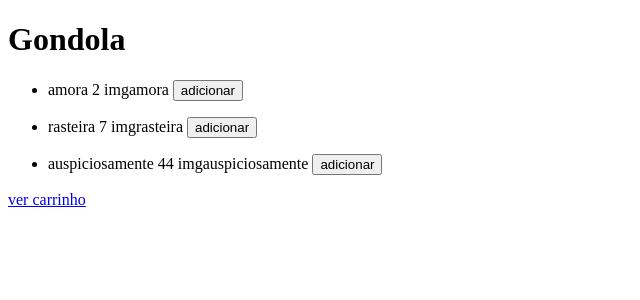
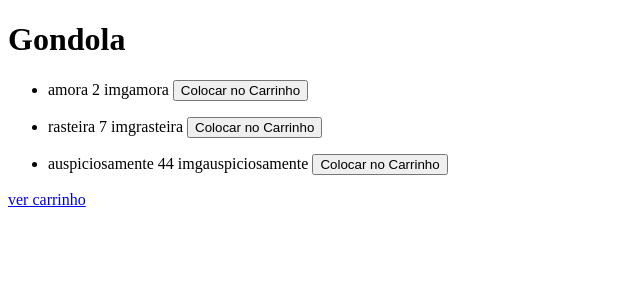
Before and after one commit to itacirgabral/contextreducer, a React (Create React App) app: page / in a window 1280 px wide. Shown: the top 300 px of the page, without its empty margins (0-640 px from the left). Built offline with nearby package versions, Linux system fonts and the light colour scheme.

Commit message:
handle clicks

```diff
--- a/src/pages/carrinho.js
+++ b/src/pages/carrinho.js
@@ -3,6 +3,7 @@ import { Link } from 'react-router-dom'
 
 
 const Carrinho = ({state, dispatch, action}) => {
+  const handleTirarClick = id => () => dispatch(action.tiraDoCarrinho({ id }))
   return <>
     <p>Carrinho</p>
     <ul>
@@ -12,7 +13,7 @@ const Carrinho = ({state, dispatch, action}) => {
             <span>{name} </span>
             <span> {price} </span>
             <span> {img} </span>
-            <button>devolver</button>
+            <button onClick={handleTirarClick(id)}>devolver</button>
           </p>
         </li>)
       }
--- a/src/pages/gondola.js
+++ b/src/pages/gondola.js
@@ -3,7 +3,8 @@ import { Link } from 'react-router-dom'
 
 
 const Gondola = ({state, dispatch, action}) => {
-  console.dir(state)
+  const handleColocarClick = id => () => dispatch(action.colocaNoCarrinho({ id }))
+  const isDisabled = id => state.cart.find(el => el.id === id) ? true : false
   return <>
     <h1>Gondola</h1>
     <ul>
@@ -13,7 +14,12 @@ const Gondola = ({state, dispatch, action}) => {
             <span>{name} </span>
             <span> {price} </span>
             <span> {img} </span>
-            <button>adicionar</button>
+            <button
+              onClick={handleColocarClick(id)}
+              disabled={isDisabled(id)}
+            >
+              Colocar no Carrinho
+            </button>
           </p>
         </li>)
       }
--- a/src/rdx/reducer.js
+++ b/src/rdx/reducer.js
@@ -1,9 +1,13 @@
 import handle from './handle'
 
 const reducer = (state, action) => {
+  console.dir(state)
+  console.dir(action)
   switch (action.type) {
-    case 'drawerInc':
-      return handle.drawerInc(state, action)
+    case 'colocaNoCarrinho':
+      return handle.colocaNoCarrinho(state, action)
+    case 'tiraDoCarrinho':
+      return handle.tiraDoCarrinho(state, action)
     default:
       return state
   }
```
